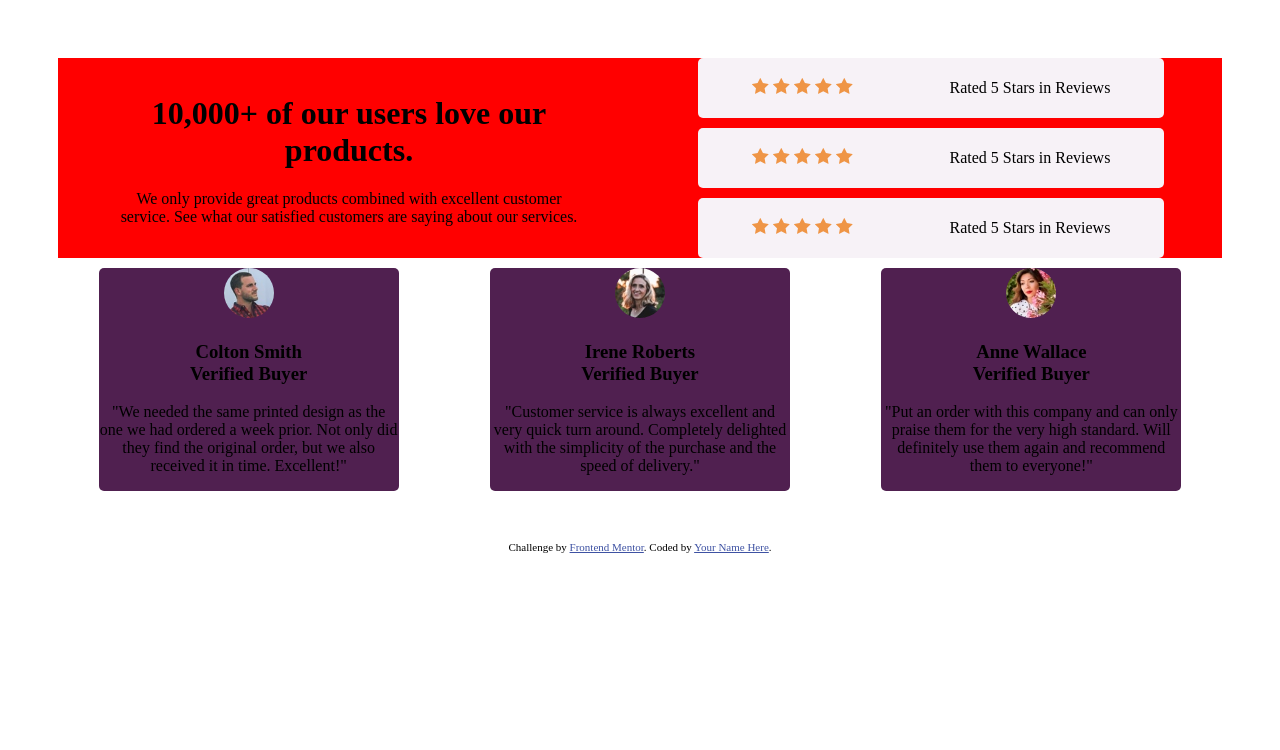
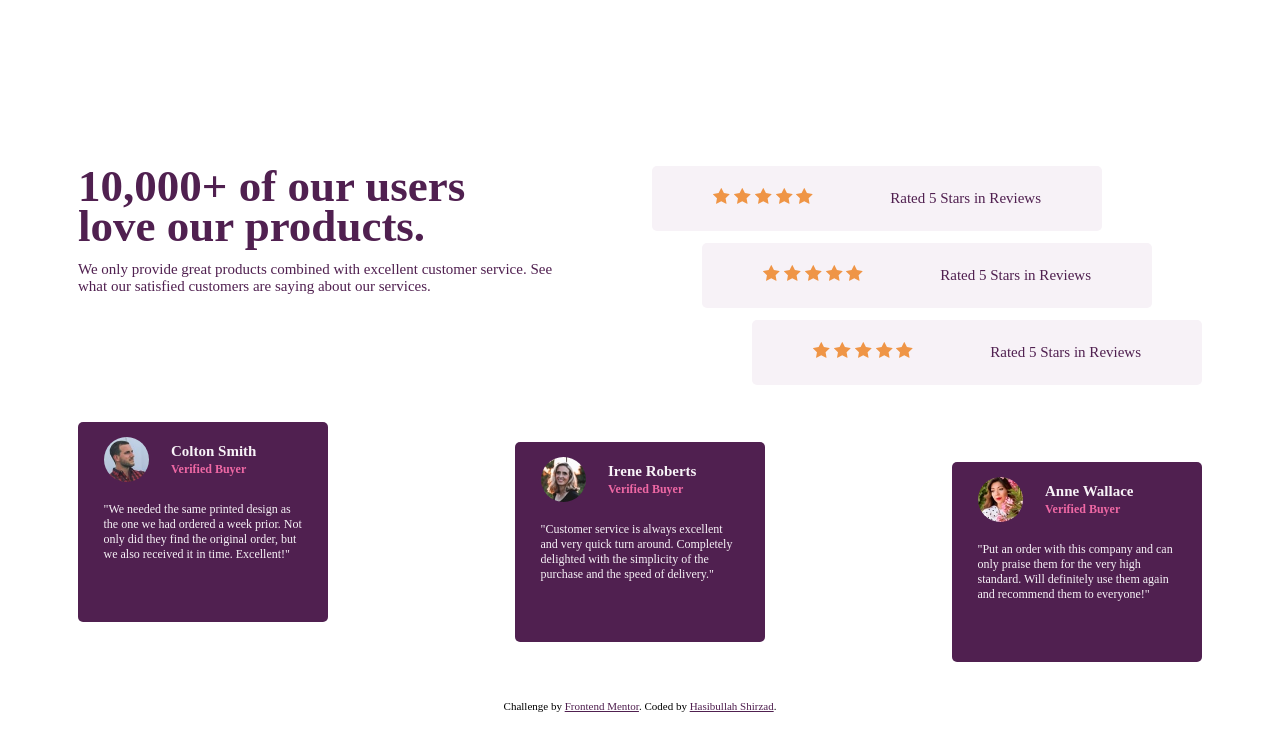
Before and after one commit to Haseebullah555/social-proof, a plain HTML site: page index.html in a window 1280 px wide. Drawn offline with Linux system fonts and the light colour scheme.

Commit message:
complete the styling of the page

```diff
--- a/index.html
+++ b/index.html
@@ -7,8 +7,7 @@
       rel="icon"
       type="image/png"
       sizes="32x32"
-      href="./images/favicon-32x32.png"
-    />
+      href="./images/favicon-32x32.png"/>
     <link rel="stylesheet" href="stylesheet.css">
 
     <title>Frontend Mentor | Social proof section</title>
@@ -22,11 +21,10 @@
           <p>We only provide great products combined with excellent customer service.
             See what our satisfied customers are saying about our services.</p>
         </div>
-
         <div class="stars">
-          <div class="star">
+          <div class="star one">
             <div>
-              <img src="images/icon-star.svg" alt="star">
+            <img src="images/icon-star.svg" alt="star">
             <img src="images/icon-star.svg" alt="star">
             <img src="images/icon-star.svg" alt="star">
             <img src="images/icon-star.svg" alt="star">
@@ -34,9 +32,9 @@
             </div>
             <p>Rated 5 Stars in Reviews</p>
           </div>
-          <div class="star">
+          <div class="star two">
             <div>
-              <img src="images/icon-star.svg" alt="star">
+            <img src="images/icon-star.svg" alt="star">
             <img src="images/icon-star.svg" alt="star">
             <img src="images/icon-star.svg" alt="star">
             <img src="images/icon-star.svg" alt="star">
@@ -44,9 +42,9 @@
             </div>
             <p>Rated 5 Stars in Reviews</p>
           </div>
-          <div class="star">
+          <div class="star three">
             <div>
-              <img src="images/icon-star.svg" alt="star">
+            <img src="images/icon-star.svg" alt="star">
             <img src="images/icon-star.svg" alt="star">
             <img src="images/icon-star.svg" alt="star">
             <img src="images/icon-star.svg" alt="star">
@@ -59,38 +57,42 @@
 
       <div class="cards">
         <div class="first card">
+          <div class="person">
           <img src="images/image-colton.jpg" alt="">
           <h3>Colton Smith</br>
           <span>Verified Buyer</span></h3>
+          </div>
           <p>"We needed the same printed design as the one we had ordered a week prior.
           Not only did they find the original order, but we also received it in time.
           Excellent!"</p>
         </div>
 
         <div class="second card">
+          <div class="person">
           <img src="images/image-irene.jpg" alt="">
           <h3>Irene Roberts</br>
-            <span>Verified Buyer</span></h3>
+          <span>Verified Buyer</span></h3>
+          </div>
           <p>"Customer service is always excellent and very quick turn around. Completely
             delighted with the simplicity of the purchase and the speed of delivery."</p>
         </div>
 
         <div class="third card">
+          <div class="person">
           <img src="images/image-anne.jpg" alt="">
           <h3>Anne Wallace</br>
-            <span>Verified Buyer</span></h3>
+          <span>Verified Buyer</span></h3>
+          </div>
           <p>"Put an order with this company and can only praise them for the very high
             standard. Will definitely use them again and recommend them to everyone!"</p>
         </div>
       </div>
     </div>
-
-
     <div class="attribution">
       Challenge by
       <a href="https://www.frontendmentor.io?ref=challenge" target="_blank"
         >Frontend Mentor</a
-      >. Coded by <a href="#">Your Name Here</a>.
+      >. Coded by <a href="#">Hasibullah Shirzad</a>.
     </div>
   </body>
 </html>
--- a/stylesheet.css
+++ b/stylesheet.css
@@ -5,75 +5,180 @@
   --dark-grayish-magenta: hsl(303, 10%, 53%);
   --light-grayish-magenta: hsl(300, 24%, 96%);
   --white: hsl(0, 0%, 100%);
+  font-size: 15px;
+
+}
+*{
+  box-sizing: border-box;
+  margin: 0;
+  padding: 0;
+  outline: 0;
+}
+body{
+  width: 100%;
+  display: flex;
+  flex-direction: column;
+  align-items: center;
+  justify-content: center;
+  height: 100vh;
 }
 /* Container styling */
-
-.container {
+ .container{
   display: flex;
   flex-direction: column;
   text-align: center;
+  flex-wrap: wrap;
+  padding: 5.2rem;
 
-  padding: 50px;
 }
 .main{
   width: 100%;
-  background-color: red;
   display: flex;
-  align-items: center;
-  justify-content: space-around;
+  justify-content: space-between;
+  flex-wrap: wrap;
 }
 .discription{
-  width: 40%;
+  width: 50%;
+  display: flex;
+  justify-content: flex-start;
+  flex-direction: column;
+  text-align: left;
+  color: var(--very-dark-magenta);
+}
+.discription h1{
+  font-size: 3rem;
+  font-weight: 900;
+  padding-right: 100px;
+  margin-bottom: 1rem;
+  line-height: 40px;
+}
+.discription p{
+  padding-right: 5rem;
 }
 .stars{
     display: flex;
     flex-direction: column;
-    gap: 10px;
+    flex-wrap: wrap;
+    gap: .8rem;
     width: 40%;
+    color: var(--very-dark-magenta);
 
 }
 .star{
   display: flex;
   align-items: center;
   justify-content: space-around;
-    background-color: var(--light-grayish-magenta);
-    border-radius: 5px;
-    padding: 5px;
+  background-color: var(--light-grayish-magenta);
+  border-radius: 5px;
+  padding:  1.5rem;
+  position: relative;
 }
-
+.one{
+  right:100px;
+}
+.two{
+  right:50px;
+}
 .cards{
     display: flex;
     align-items: center;
-    justify-content: space-around;
-    gap: 10px;
-    margin-top: 10px;
-
+    justify-content: space-between;
+    flex-wrap: wrap;
+    gap: 1rem;
+    margin-top: 2.5rem;
+    color: var(--light-grayish-magenta);
 }
 .card{
-  width: 300px;
-    background-color: var(--very-dark-magenta);
-    border-radius: 5px;
+  width: 250px;
+  background-color: var(--very-dark-magenta);
+  border-radius: 5px;
+  padding: 1rem 1.7rem;
+  text-align: left;
+  height: 200px;
+  position: relative;
+  font-size: .8rem;
 }
 .card img{
-  width: 50px;
-  height: 50px;
-  border: none;
+  width: 3rem;
+  height: 3rem;
   border-radius: 50%;
-
 }
-.first{
-
+.card h3{
+  font-size: 1rem;
+}
+.card span{
+  color: var(--soft-pink);
+  font-size: .8rem;
+}
+.person{
+  display: flex;
+  align-items: center;
+  justify-content: flex-start;
+  gap: 1.5rem;
+  margin-bottom: 20px;
 }
 .second{
-
+  top: 20px;
 }
 .third{
-
+  top: 40px;
 }
 .attribution {
   font-size: 11px;
   text-align: center;
 }
 .attribution a {
-  color: hsl(228, 45%, 44%);
+  color: var(--very-dark-magenta);
 }
+@media only screen and (max-width:375px) {
+  body{
+    height: auto;
+  }
+  .container {
+    justify-content: center;
+    padding: 6rem 3rem;
+  }
+  .discription{
+    width: 100%;
+    text-align: center;
+    gap: 1rem;
+    margin-bottom: 2rem;
+
+  }
+  .discription h1{
+    padding-right: 0px;
+    margin-bottom: 0px;
+
+  }
+  .discription p{
+    padding-right: 0rem;
+  }
+  .stars{
+    gap: 1rem;
+    width: 100%;
+
+}
+.star{
+  flex-direction: column;
+  justify-content: center;
+  gap: .5rem;
+}
+.one{
+  right:0px;
+}
+.two{
+  right:0px;
+}
+.card{
+  padding: 3rem 1.8rem;
+  width: 100%;
+  height: 250px;
+  font-size: 1rem;
+}
+.second{
+  top: 0px;
+}
+.third{
+  top: 0px;
+}
+}
```
